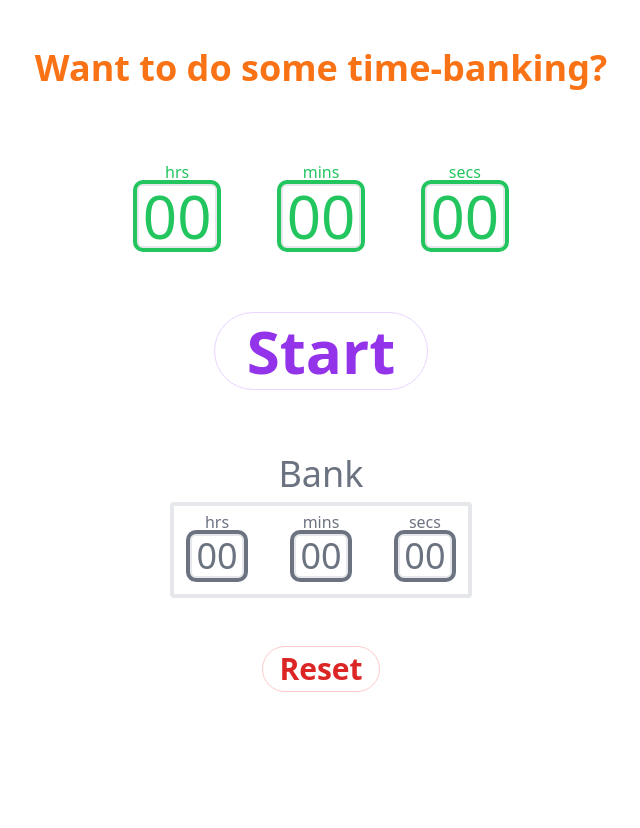
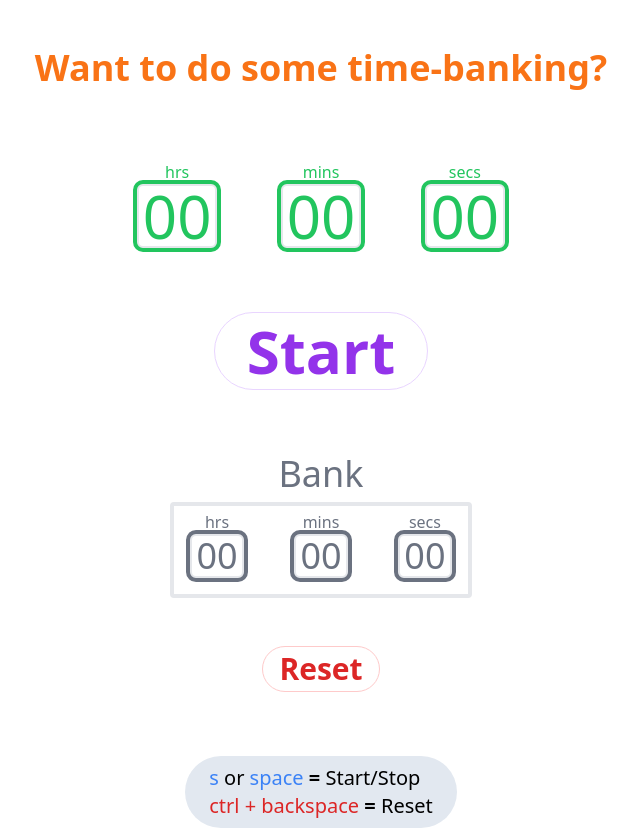
Before and after one commit to rbergara/timebank-timer-demo, a Next.js app: page / in a window 1280 px wide. Shown: the whole page, without its empty margins (319-959 px from the left). Before the commit the page ends 800 px from the top, so only its background shows below. Built offline with nearby package versions, Linux system fonts and the light colour scheme.

Commit message:
footer with shortcuts instructions

```diff
--- /dev/null
+++ b/components/Footer.jsx
@@ -0,0 +1,13 @@
+const Footer = () => {
+  return (
+    <div className='flex'>
+      <p className='top-10 right-10 rounded-full text-md md:text-xl px-6 py-2 text-grey-500 bg-slate-200'>
+        <span className="text-blue-500">s</span> or <span className="text-blue-500">space</span> <b>=</b> Start/Stop
+        <br />
+        <span className="text-red-600">ctrl + backspace</span> <b>=</b> Reset
+      </p>
+    </div>
+  );
+}
+
+export default Footer;
--- a/components/TimebankContainer.jsx
+++ b/components/TimebankContainer.jsx
@@ -55,7 +55,7 @@ const TimebankContainer = ({ setTitle }) => {
       setReseted(false);
       setTitle('Timebank Timer');
     }
-  },[reseted]);
+  },[reseted, setTitle]);
 
   useEffect(() => {
     document.addEventListener('keydown', handleKeyPressed);
--- a/pages/index.js
+++ b/pages/index.js
@@ -1,6 +1,7 @@
-import Head from 'next/head'
+import Head from 'next/head';
 import { useEffect, useState } from 'react';
-import Header from '../components/Header'
+import Header from '../components/Header';
+import Footer from '../components/Footer';
 import TimebankContainer from '../components/TimebankContainer';
 
 const Home = () => {
@@ -18,6 +19,7 @@ const Home = () => {
       </Head>
       <Header />
       <TimebankContainer setTitle={setTitle} />
+      <Footer />
     </div>
   )
 }
```
